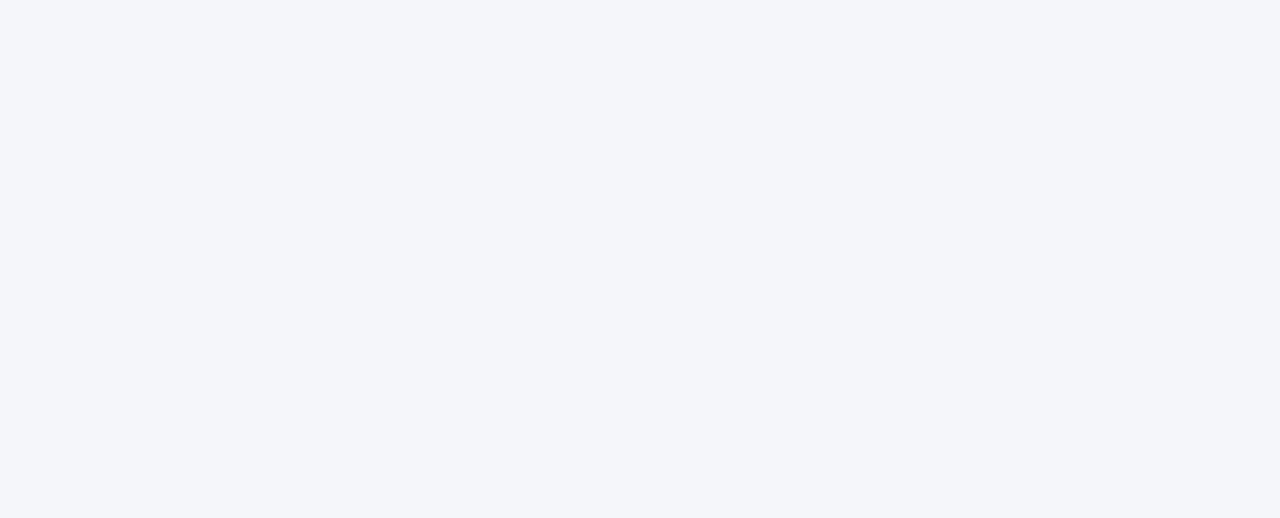
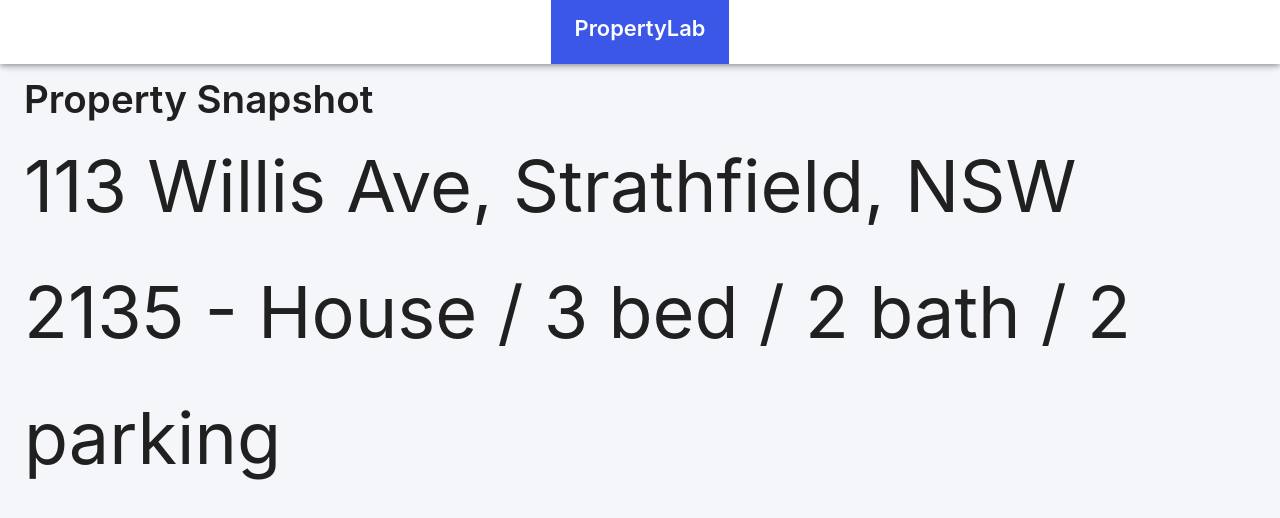
Before and after one commit to KevinNeewen/PropertyAppForm, a React (Create React App) app: page /propertySnapshot in a window 1280 px wide. Shown: the top 518 px of the page. Built offline with nearby package versions, Linux system fonts and the light colour scheme.

Commit message:
Property Snapshot - Initial Skeleton

```diff
--- a/package.json
+++ b/package.json
@@ -13,6 +13,7 @@
     "@types/node": "^12.0.0",
     "@types/react": "^17.0.0",
     "@types/react-dom": "^17.0.0",
+    "@types/react-redux": "^7.1.18",
     "@types/react-router-dom": "^5.1.8",
     "@typescript-eslint/eslint-plugin": "^4.29.2",
     "@typescript-eslint/parser": "^4.29.2",
@@ -24,8 +25,10 @@
     "prettier": "^2.3.2",
     "react": "^17.0.2",
     "react-dom": "^17.0.2",
+    "react-redux": "^7.2.5",
     "react-router-dom": "^5.2.0",
     "react-scripts": "4.0.3",
+    "redux": "^4.1.1",
     "typescript": "^4.1.2",
     "web-vitals": "^1.0.1"
   },
--- a/src/components/App/index.tsx
+++ b/src/components/App/index.tsx
@@ -3,6 +3,8 @@ import { BrowserRouter as Router, Switch, Route } from 'react-router-dom';
 
 import GetStartedPage from '../../containers/GetStartedPage';
 import PropertyFormPage from '../../containers/PropertyFormPage';
+import PropertySnapshotPage from '../../containers/PropertySnapshotPage';
+
 const App = (): JSX.Element => {
     return (
         <Router>
@@ -13,6 +15,9 @@ const App = (): JSX.Element => {
                 <Route path="/propertyForm">
                     <PropertyFormPage />;
                 </Route>
+                <Route path="/propertySnapshot">
+                    <PropertySnapshotPage />
+                </Route>
             </Switch>
         </Router>
     );
--- a/src/containers/GetStartedPage/index.tsx
+++ b/src/containers/GetStartedPage/index.tsx
@@ -17,7 +17,7 @@ const GetStartedPage = (props: MyProps): JSX.Element => {
                 <NavLink classes={{ button: classes.getStartedButton }} to={'/propertyForm'}>
                     Get Started
                 </NavLink>
-                <NavLink invisible to="/">
+                <NavLink invisible to="/propertySnapshot">
                     Login
                 </NavLink>
             </Box>
--- /dev/null
+++ b/src/containers/PropertySnapshotPage/components/PropertySnapshotHeader/index.tsx
@@ -0,0 +1,44 @@
+import React from 'react';
+import { Typography } from '@material-ui/core';
+import { Box } from '@material-ui/core';
+import { withStyles, WithStyles } from '@material-ui/styles';
+import styles from './styles';
+import { PropertyInformationForm } from '../../../PropertyFormPage/types'; // TODO: Consolidate types as Domain objects
+import { PropertyAddress, PropertyTypeToDescriptionMap } from '../../types';
+
+interface MyProps extends WithStyles<typeof styles> {
+    propertyInformation: PropertyInformationForm;
+    propertyAddress: PropertyAddress;
+}
+
+const PropertySnapshotHeader = (props: MyProps) => {
+    const { classes, propertyInformation, propertyAddress } = props;
+
+    const formatPropertySnapshotSubtitle = (info: PropertyInformationForm, address: PropertyAddress) => {
+        //TODO: Handle missing data
+        return `${formatPropertyAddress(address)} - ${PropertyTypeToDescriptionMap[info.propertyType]} / ${info.bedrooms} bed / ${info.bathrooms} bath / ${info.parking} parking`
+    }
+
+    const formatPropertyAddress = (address: PropertyAddress) => {
+        return `${address.address}, ${address.city}, ${address.state} ${address.postcode}`;
+    }
+
+    return (
+        <Box component="span" m={1}>
+            <Typography //
+                variant='h2'
+            >
+                Property Snapshot
+            </Typography>
+            <Typography //
+                gutterBottom
+                className={classes.header}
+                variant='subtitle1'
+            >
+                {formatPropertySnapshotSubtitle(propertyInformation, propertyAddress)}
+            </Typography>
+        </Box>
+    );
+};
+
+export default withStyles(styles)(PropertySnapshotHeader);
--- /dev/null
+++ b/src/containers/PropertySnapshotPage/components/PropertySnapshotHeader/styles.tsx
@@ -0,0 +1,7 @@
+import { createStyles, Theme } from '@material-ui/core';
+
+const styles = (): any =>
+    createStyles({
+        header: {},
+    });
+export default styles;
--- /dev/null
+++ b/src/containers/PropertySnapshotPage/index.tsx
@@ -0,0 +1,55 @@
+import React from 'react';
+import useStyles from './styles';
+import Page from '../../components/Page';
+import Header from '../../components/Header';
+import PropertySnapshotHeader from './components/PropertySnapshotHeader';
+import { Container, Box } from '@material-ui/core';
+import BlueWaveSecondarySvg from '../../components/SVG/BlueWaveSecondarySvg';
+import { PropertyTypeEnum, PropertyInformationForm } from '../PropertyFormPage/types'; // TODO: Consolidate types as Domain objects
+import { PropertyAddress } from './types';
+
+interface MyProps {}
+
+const PropertySnapshotPage = (props: MyProps): JSX.Element => {
+
+    const classes = useStyles(props);
+
+    const renderAppBarContent = () => {
+        return <Header variant="h4">PropertyLab</Header>;
+    };
+
+    const defaultAddress: PropertyAddress = {
+        address: "113 Willis Ave",
+        city: "Strathfield",
+        state: "NSW",
+        postcode: 2135
+    };
+
+    const defaultInfo: PropertyInformationForm = {
+        propertyType: PropertyTypeEnum.House,
+        bedrooms: 3,
+        bathrooms: 2,
+        parking: 2
+    };
+
+    return(
+        <Page //
+        classes={{ toolBar: classes.toolBar }}
+        appBarContent={renderAppBarContent()}
+    >
+        <PropertySnapshotHeader
+        propertyInformation={defaultInfo}
+        propertyAddress={defaultAddress}
+        classes={{ header: classes.header }} />
+        <Container //
+            disableGutters
+            maxWidth={false}
+            className={classes.introductionContainer}
+        >
+        </Container>
+    </Page>
+    );
+}
+
+
+export default PropertySnapshotPage;
--- /dev/null
+++ b/src/containers/PropertySnapshotPage/styles.ts
@@ -0,0 +1,35 @@
+import { makeStyles, createStyles, Theme } from '@material-ui/core';
+
+const styles = makeStyles((theme: Theme) =>
+    createStyles({
+        getStartedButton: {
+            backgroundColor: theme.palette.primary.main,
+            color: '#fff',
+        },
+        page: {
+            backgroundSize: 'cover',
+            height: '100%',
+        },
+        toolBar: {
+            margin: 'auto',
+            color: '#fff',
+            backgroundColor: theme.palette.primary.main,
+        },
+        introductionContainer: {
+            marginLeft: '13rem',
+            marginTop: '12rem',
+            width: 'auto',
+        },
+        header: {
+            fontSize: '6rem',
+        },
+        blueWaveSvg: {
+            position: 'fixed',
+            right: 0,
+            top: 0,
+            zIndex: -1,
+        },
+    }),
+);
+
+export default styles;
--- /dev/null
+++ b/src/containers/PropertySnapshotPage/types.ts
@@ -0,0 +1,15 @@
+import { PropertyTypeEnum } from '../PropertyFormPage/types';
+
+// TODO: Replace this with a property address library
+export interface PropertyAddress {
+    address: string;
+    city: string;
+    state: string;
+    postcode: number;
+}
+
+export const PropertyTypeToDescriptionMap = {
+    [PropertyTypeEnum.House]: 'House',
+    [PropertyTypeEnum.Apartment]: 'Apartment',
+    [PropertyTypeEnum.Townhouse]: 'Townhouse'
+};
```
Also changed, not shown: 1 other file (tests, documents, lock files or other folders).
